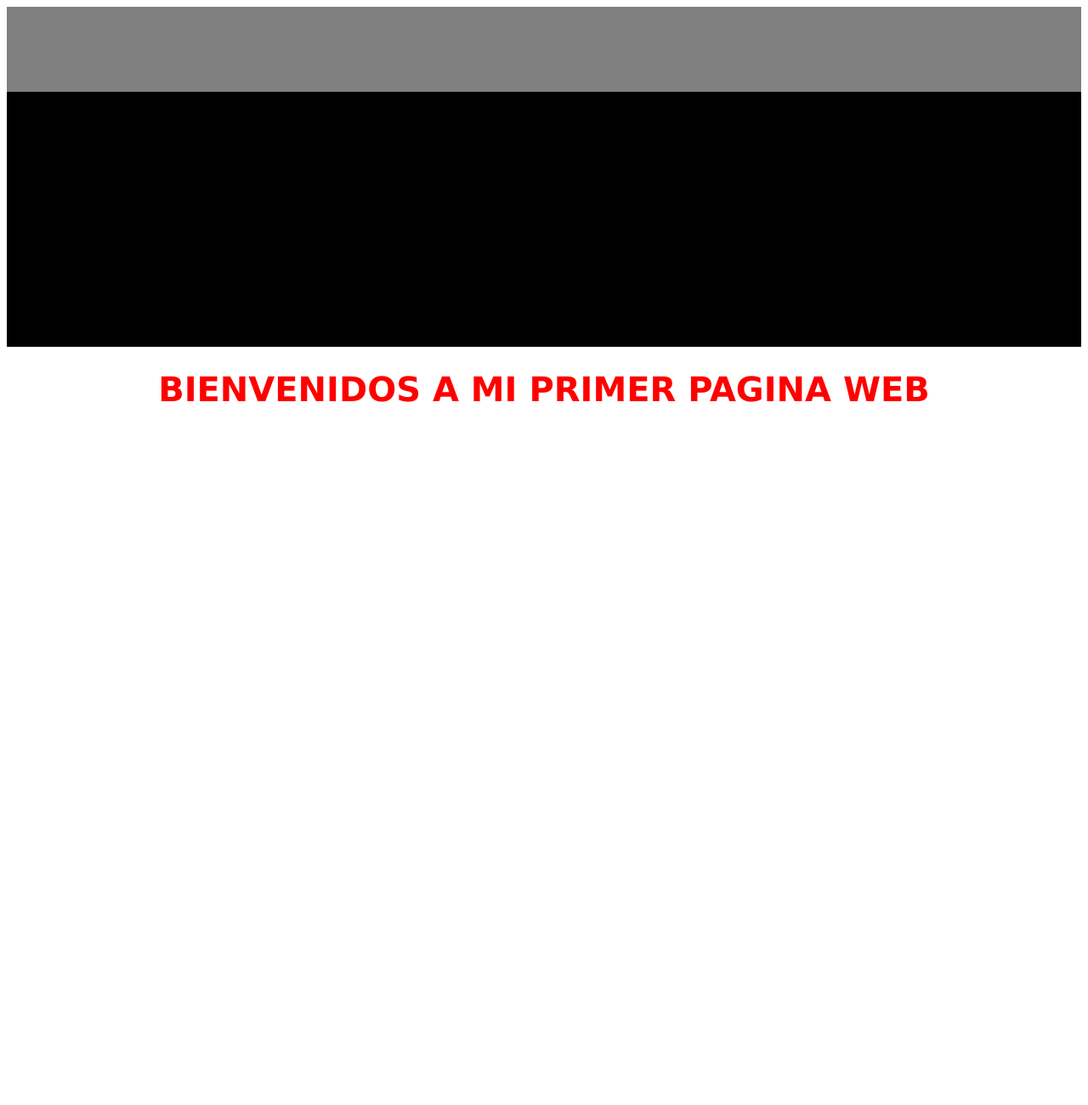
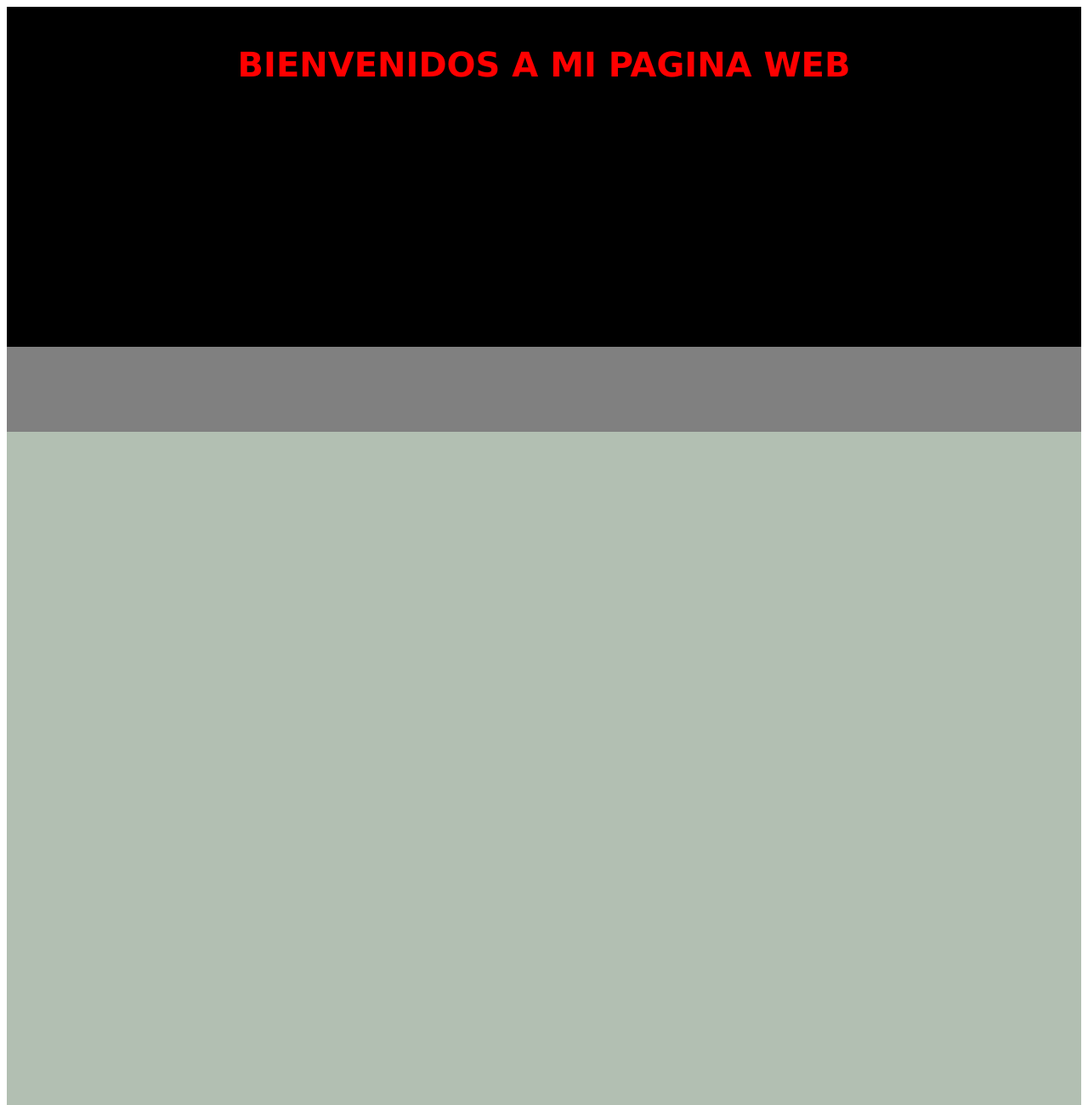
Before and after one commit to danielmattioli/repaso, a plain HTML site: page index.html in a window 1280 px wide. Shown: the top 1300 px of the page at 85% size. Before the commit the page ends 800 px from the top, so only its background shows below. Drawn offline with Linux system fonts and the light colour scheme.

Commit message:
version final 3

```diff
--- a/index.html
+++ b/index.html
@@ -8,15 +8,17 @@
     <title>Document</title>
 </head>
 <body>
-    <head>
-
-    </head>
+    <header>
+|       <h1>BIENVENIDOS A MI PAGINA WEB</h1>
+    </header>
     <nav>
 
     </nav>
+    <main>
+
+    </main>
     <footer>
 
     </footer>
-    <h1>BIENVENIDOS A MI PRIMER PAGINA WEB</h1>
 </body>
 </html>
```
